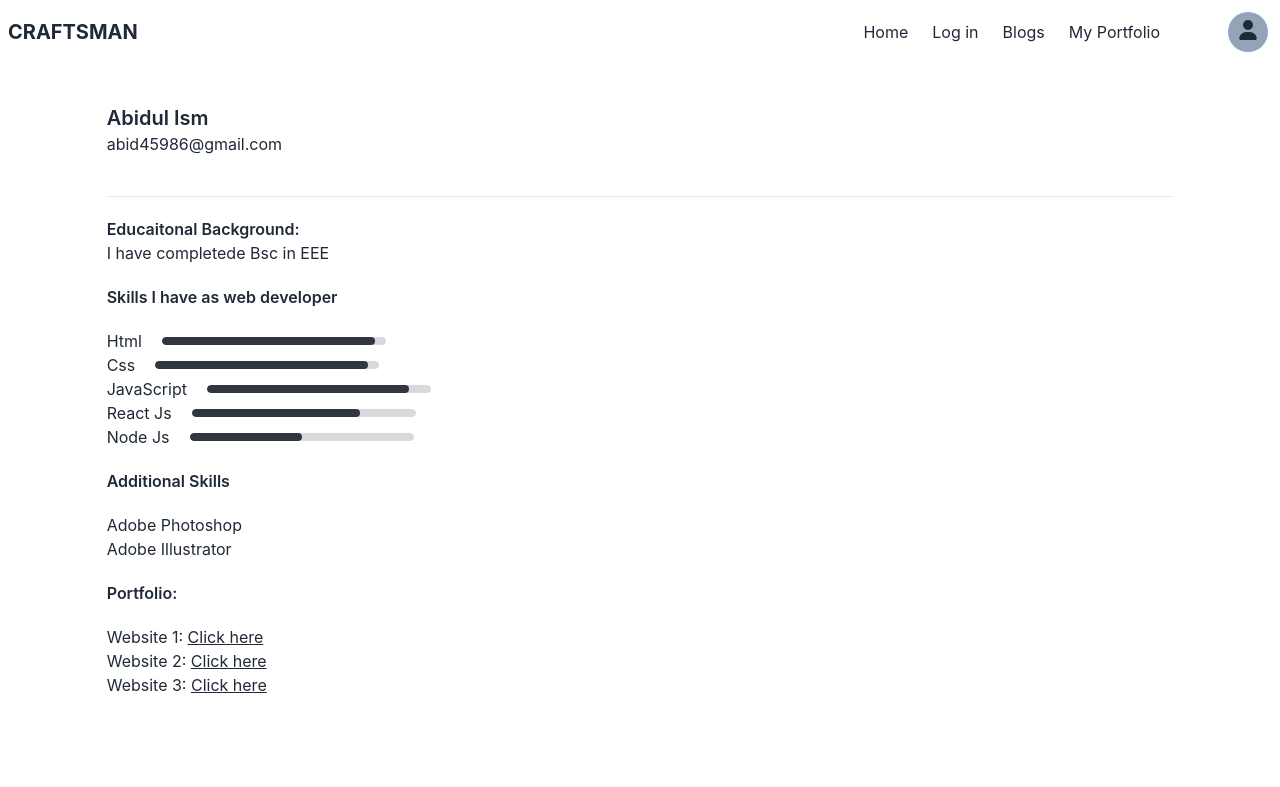
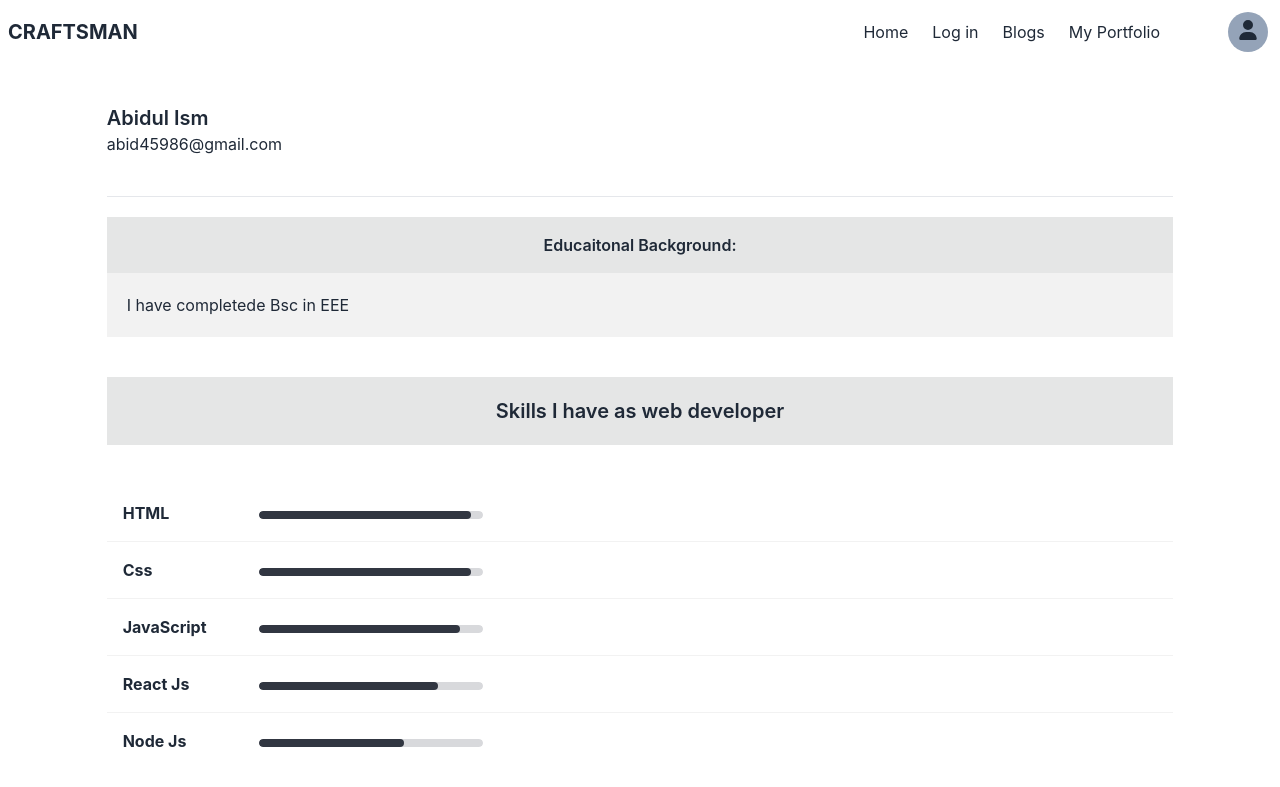
Before and after one commit to Abid459/Products-manufacturer-client, a React (Create React App) app: page /myPortfolio in a window 1280 px wide. Shown: the top 787 px of the page. Built offline with nearby package versions, Linux system fonts and the light colour scheme; no server answers.

Commit message:
portfolio updated

```diff
--- a/src/components/MyPortfolio/MyPortfolio.js
+++ b/src/components/MyPortfolio/MyPortfolio.js
@@ -10,57 +10,67 @@ const MyPortfolio = () => {
                     <p>abid45986@gmail.com</p>
                 </header>
                 <hr />
+
                 <div>
+                    <div className='bg-base-200'>
+                    <h4 className='font-semibold mt-5 bg-base-300 text-center py-4'>Educaitonal Background:</h4>
+                    <p className='p-5'>I have completede Bsc in EEE </p>
+                    </div>
 
-                    <h4 className='font-semibold mt-5'>Educaitonal Background:</h4>
-                    <p>I have completede Bsc in EEE </p>
-
-                    <h4 className='font-semibold my-5'>Skills I have as web developer</h4>
+                    <h4 className='font-semibold my-10 text-xl bg-base-300 py-5 text-center'>Skills I have as web developer</h4>
 
 
-                    <div className='relative  inline-block text-right'>
+                    <div class="overflow-x-auto">
+                        <table class="table w-full">
+                            {/* heade  */}
+                            <tbody>
+                                {/* row 1 */}
+                                <tr>
+                                    <th className='w-10'>HTML</th>
+                                    <td><progress class="progress w-56 ml-5" value="95" max="100"></progress></td>
+                                </tr>
+                                {/* row 2  */}
+                                <tr>
+                                    <th>Css</th>
+                                    <td><progress class="progress w-56 ml-5" value="95" max="100"></progress></td>
+                                </tr>
+                                {/* row 3  */}
+                                <tr>
+                                    <th>JavaScript</th>
+                                    <td><progress class="progress w-56 ml-5" value="90" max="100"></progress></td>
+                                </tr>
+                                <tr>
+                                    <th>React Js</th>
+                                    <td><progress class="progress w-56 ml-5" value="80" max="100"></progress></td>
+                                </tr>
+                                <tr>
+                                    <th>Node Js</th>
+                                    <td><progress class="progress w-56 ml-5" value="65" max="100"></progress></td>
+                                </tr>
+                            </tbody>
+                        </table>
+                    </div >
+                    <div className='bg-base-200'>
 
-                    <div className='flex items-center'>
-                    <label>Html</label>
-                    <progress class="progress w-56 ml-5" value="95" max="100"></progress>
-                    </div>
-
-                    <div className='flex items-center text-right'>
-                    <label text-right>Css</label>
-                    <progress class="progress w-56 ml-5" value="95" max="100"></progress>
-                    </div>
-
-
-                    <div className='flex items-center'>
-                    <label>JavaScript</label>
-                    <progress class="progress w-56 ml-5" value="90" max="100"></progress>
-                    </div>
-
-                    <div className='flex items-center'>
-                    <label>React Js</label>
-                    <progress class="progress w-56 ml-5" value="75" max="100"></progress>
-                    </div>
-                    <div className='flex items-center'>
-                    <label>Node Js</label>
-                    <progress class="progress w-56 ml-5" value="50" max="100"></progress>
-                    </div>
-
-                    </div>
-                    <h4 className='font-semibold my-5 '>Additional Skills</h4>
-                    <ul>
+                        <h4 className='font-semibold my-5  bg-base-300 py-4 text-center' >Additional Skills</h4>
+                        <ul className='text-center py-5'>
                             <li>Adobe Photoshop</li>
                             <li>Adobe Illustrator</li>
 
                         </ul>
+                    </div>
 
                 </div>
 
-                <div className="portfolio">
-                <h4 className='font-semibold my-5 '>Portfolio:</h4>
+                <div className="portfolio mt-5 ">
+                    <h4 className='font-semibold bg-base-300 py-4 text-center '>Portfolio:</h4>
+                    <div className='p-5 bg-base-200'>
+
                     <p>Website 1: <a href="https://warehouse-5d158.web.app/" target='_blank' className='underline'>Click here</a> </p>
                     <p>Website 2: <a href="https://tiny-semifreddo-64a3a8.netlify.app/" target='_blank' className='underline'>Click here</a> </p>
                     <p>Website 3: <a href="https://silly-kataifi-aad752.netlify.app/" target='_blank' className='underline'>Click here</a> </p>
 
+                    </div>
                 </div>
 
             </div>
```
Lines whose indentation alone changed are shown as unchanged.
